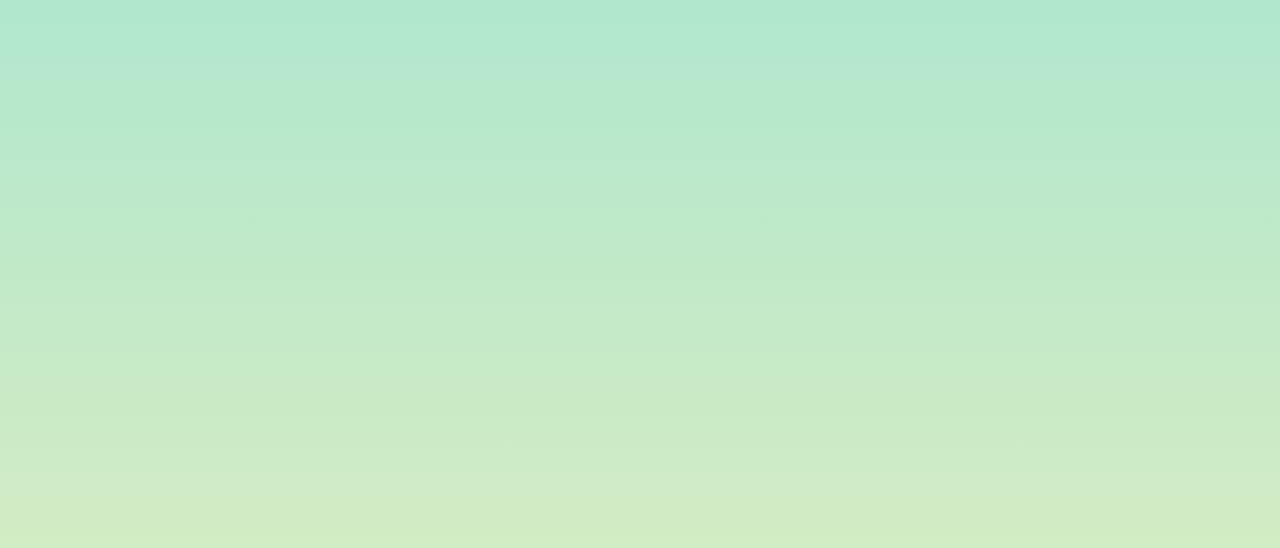
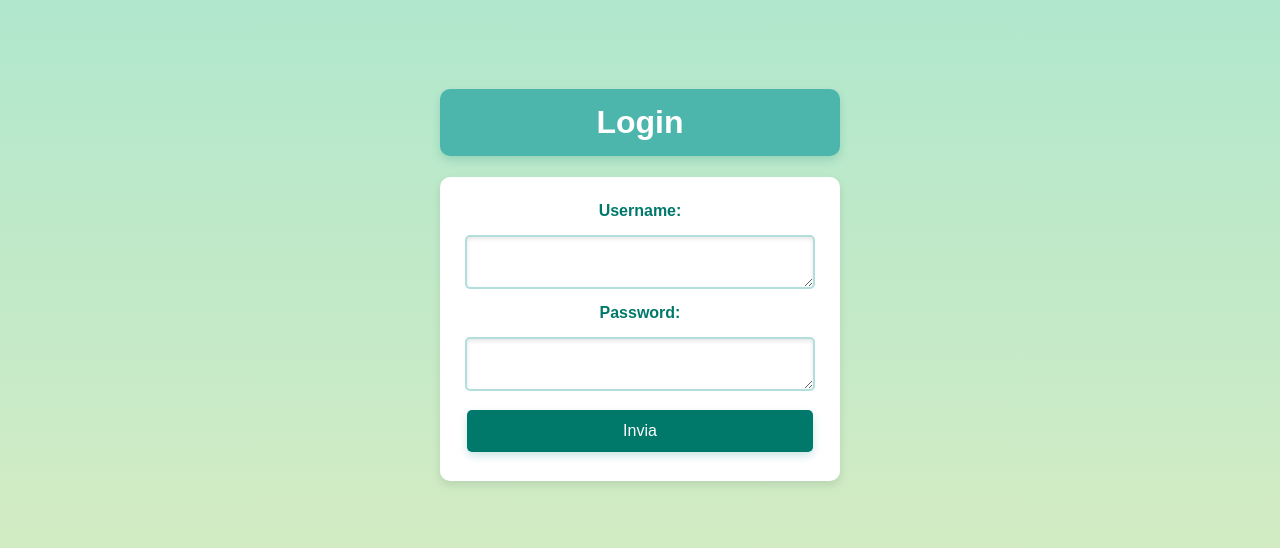
Before and after one commit to MariaLeonardo-Unitn/Webapp-comune-di-Trento, a React (Create React App) app in the folder app-react/: page /login in a window 1280 px wide. Before the commit this address had no page. Shown: the part 136-684 px from the top of the page. Built offline with nearby package versions, Linux system fonts and the light colour scheme.

Commit message:
homepage

```diff
--- a/app-react/package.json
+++ b/app-react/package.json
@@ -4,6 +4,7 @@
   "private": true,
   "dependencies": {
     "cra-template": "1.2.0",
+    "leaflet": "^1.9.4",
     "react": "^18.3.1",
     "react-dom": "^18.3.1",
     "react-router-dom": "^7.1.5",
--- a/app-react/src/App.js
+++ b/app-react/src/App.js
@@ -2,16 +2,20 @@ import React from 'react';
 import { BrowserRouter as Router, Routes, Route, Navigate } from 'react-router-dom';
 import MenuPage from './Menu'; // New menu component
 import PrenotazioniPage from './PrenotazioniPage';
+import Homepage from './Homepage'; // Import Homepage
+import Login from './Login'; // Import Login component
 
 function App() {
   return (
     <Router>
       <Routes>
-      <Route path="/" element={<Navigate to="/menu" />} />
+        <Route path="/" element={<Homepage />} /> {/* Set Homepage as the default route */}
         <Route path="/menu" element={<MenuPage />} />
         <Route path="/prenotazioni" element={<PrenotazioniPage />} />
+        <Route path="/login" element={<Login />} /> {/* Add route for Login */}
       </Routes>
     </Router>
   );
 }
+
 export default App;
--- /dev/null
+++ b/app-react/src/Homepage.js
@@ -0,0 +1,141 @@
+import React, { useEffect } from 'react';
+import { useNavigate } from 'react-router-dom'; // Import useNavigate from react-router-dom
+import L from 'leaflet';
+import 'leaflet/dist/leaflet.css';
+import './styles/Homepage.css'; // Import the CSS file
+
+// Fix for Leaflet marker icons
+import markerIcon from 'leaflet/dist/images/marker-icon.png';
+import markerIconShadow from 'leaflet/dist/images/marker-shadow.png';
+
+// Fix for default Leaflet marker icons
+const DefaultIcon = L.icon({
+  iconUrl: markerIcon,
+  shadowUrl: markerIconShadow,
+  iconSize: [25, 41], // Size of the icon
+  iconAnchor: [12, 41], // Point of the icon which will correspond to marker's location
+  popupAnchor: [1, -34], // Point from which the popup should open relative to the iconAnchor
+  shadowSize: [41, 41], // Size of the shadow
+});
+
+L.Marker.prototype.options.icon = DefaultIcon; // Set default icon
+
+function Homepage() {
+  const navigate = useNavigate(); // Initialize useNavigate
+
+  // Initialize the map when the component mounts
+  useEffect(() => {
+    const map = L.map('map').setView([46.0667, 11.1333], 12); // Coordinates for Trento, Italy
+
+    L.tileLayer('https://{s}.tile.openstreetmap.org/{z}/{x}/{y}.png', {
+      attribution: '© OpenStreetMap contributors',
+    }).addTo(map);
+
+    // Define the centriDiRaccolta data
+    const centriDiRaccolta = [
+      {
+        nome: "Argentario",
+        coord: [46.0897, 11.1212],
+        indirizzo: "Via Pradiscola, 22",
+      },
+      {
+        nome: "Mattarello",
+        coord: [46.0023, 11.1361],
+        indirizzo: "Via della Gotarda",
+      },
+      {
+        nome: "Meano",
+        coord: [46.1112, 11.1556],
+        indirizzo: "Via Bellaria, 44/B",
+      },
+      {
+        nome: "Povo",
+        coord: [46.0605, 11.1508],
+        indirizzo: "Via Castel di Pietrapiana, 8",
+      },
+      {
+        nome: "Sopramonte",
+        coord: [46.0811, 11.0974],
+        indirizzo: "Via Strada di Campedél",
+      },
+    ];
+
+    // Add markers for each centro di raccolta
+    centriDiRaccolta.forEach((centro) => {
+      L.marker(centro.coord)
+        .addTo(map)
+        .bindPopup(`<b>Centro di Raccolta</b><br><b>${centro.nome}</b><br>${centro.indirizzo}`);
+    });
+
+    // Handle map clicks to show a popup with a button
+    map.on('click', function (e) {
+      L.popup()
+        .setLatLng(e.latlng)
+        .setContent('<button onclick="window.location.href=\'/report\'">Segnala</button>')
+        .openOn(map);
+    });
+
+    // Cleanup the map when the component unmounts
+    return () => {
+      map.remove();
+    };
+  }, []);
+
+  // Event handlers for the icons
+  const handleVerdeClick = () => {
+    navigate('/menu'); // Redirect to the menu page
+  };
+
+  const handleLanguageClick = () => {
+    alert('Change language');
+  };
+
+  const handleLoginClick = () => {
+    navigate('/login');
+  };
+
+  return (
+    <div>
+      {/* Title */}
+      <div className="page-title">
+        <h1 className="page-title">Trento Clean City</h1>
+      </div>
+
+      {/* Map */}
+      <div id="map"></div>
+
+      {/* Top-left icons */}
+      <div className="top-left-icons">
+        <img
+          src="https://cdn-icons-png.flaticon.com/128/6015/6015685.png"
+          alt="Menu"
+          id="verdeButton"
+          onClick={handleVerdeClick}
+        />
+      </div>
+
+      {/* Top-right icons */}
+      <div className="top-right-icons">
+        <img
+          src="https://cdn-icons-png.flaticon.com/128/2014/2014826.png"
+          alt="Language"
+          id="languageIcon"
+          onClick={handleLanguageClick}
+        />
+        <img
+          src="https://cdn-icons-png.flaticon.com/128/1077/1077012.png"
+          alt="Login"
+          id="loginIcon"
+          onClick={handleLoginClick}
+        />
+      </div>
+
+      {/* Footer */}
+      <footer>
+        <p>Footer content</p>
+      </footer>
+    </div>
+  );
+}
+
+export default Homepage;
--- /dev/null
+++ b/app-react/src/Login.js
@@ -0,0 +1,42 @@
+import React, { useState } from 'react';
+import './styles/Login.css'; // Import the CSS file
+
+function Login() {
+  const [username, setUsername] = useState('');
+  const [password, setPassword] = useState('');
+
+  // Handle form submission
+  const handleSubmit = (event) => {
+    event.preventDefault();
+    alert(`Username: ${username}, Password: ${password}`);
+  };
+
+  return (
+    <div>
+      <h1 className="fade-in">Login</h1>
+      <form id="reservation-form" className="slide-in" onSubmit={handleSubmit}>
+        <label htmlFor="username">Username:</label>
+        <textarea
+          id="username"
+          name="username"
+          value={username}
+          onChange={(e) => setUsername(e.target.value)}
+          required
+        />
+
+        <label htmlFor="password">Password:</label>
+        <textarea
+          id="password"
+          name="password"
+          value={password}
+          onChange={(e) => setPassword(e.target.value)}
+          required
+        />
+
+        <button type="submit">Invia</button>
+      </form>
+    </div>
+  );
+}
+
+export default Login;
--- /dev/null
+++ b/app-react/src/styles/Homepage.css
@@ -0,0 +1,86 @@
+body {
+    font-family: Arial, sans-serif;
+    text-align: center;
+    margin: 0;
+    background: linear-gradient(to bottom, #a8e6cf, #dcedc1);
+    animation: gradientAnimation 15s ease infinite;
+}
+
+.page-title {
+    margin-top: 20px; /* Space above the title */
+    font-size: 2.5em; /* Increase font size for better visibility */
+    color: #1e5128; /* Ensure the title color is set */
+}
+
+#map {
+    flex-grow: 1; /* Allow map to take up available space */
+    height: 500px; /* Set a reasonable default height */
+    width: 100%;
+    border: 2px solid #a8e6cf;
+    box-shadow: 0px 0px 10px rgba(0, 0, 0, 0.2);
+    margin-top: 20px; /* Space above the map */
+}
+
+.leaflet-popup-content-wrapper {
+    border-radius: 10px;
+}
+
+button {
+    background-color: #a8e6cf;
+    color: white;
+    padding: 10px 20px;
+    text-align: center;
+    text-decoration: none;
+    display: inline-block;
+    font-size: 16px;
+    margin: 4px 2px;
+    border: none;
+    border-radius: 5px;
+    cursor: pointer;
+    transition: background-color 0.3s;
+}
+
+button:hover {
+    background-color: #dcedc1;
+}
+
+footer {
+    background-color: #dcedc1;
+    padding: 10px;
+    border-top: 2px solid #a8e6cf;
+    position: fixed;
+    width: 100%;
+    bottom: 0;
+    left: 0;
+    z-index: 1000; /* Ensure footer is above the map */
+}
+
+.top-left-icons,
+.top-right-icons {
+    position: absolute;
+    top: 20px;
+    z-index: 1000; /* Ensure icons are above the map */
+}
+
+.top-left-icons {
+    left: 20px;
+}
+
+.top-right-icons {
+    right: 20px;
+}
+
+.top-left-icons img,
+.top-right-icons img {
+    width: 30px;
+    height: 30px;
+    cursor: pointer;
+    background-color: #3ebd93; /* Slight sea green background */
+    border-radius: 50%;
+    padding: 5px;
+}
+
+.top-left-icons img:hover,
+.top-right-icons img:hover {
+    opacity: 0.8; /* Slight transparency on hover */
+}
--- /dev/null
+++ b/app-react/src/styles/Login.css
@@ -0,0 +1,85 @@
+body {
+    font-family: Arial, sans-serif;
+    padding: 20px;
+    background-color: #e0f7fa;
+    display: flex;
+    flex-direction: column;
+    align-items: center;
+    transition: background-color 0.3s ease;
+  }
+
+  h1 {
+    background-color: #4db6ac;
+    color: white;
+    padding: 15px;
+    text-align: center;
+    border-radius: 10px;
+    opacity: 0;
+    box-shadow: 0 4px 8px rgba(0, 128, 128, 0.2);
+  }
+
+  form {
+    display: flex;
+    flex-direction: column;
+    gap: 15px;
+    width: 350px;
+    margin: 20px auto;
+    background-color: #fff;
+    padding: 25px;
+    border-radius: 10px;
+    box-shadow: 0 4px 8px rgba(0, 0, 0, 0.1);
+    opacity: 0;
+  }
+
+  label {
+    font-weight: bold;
+    color: #00796b;
+  }
+
+  textarea {
+    padding: 10px;
+    border: 2px solid #b2dfdb;
+    border-radius: 5px;
+    box-shadow: inset 0 2px 4px rgba(0, 0, 0, 0.1);
+  }
+
+  select {
+    padding: 10px;
+    border: 2px solid #b2dfdb;
+    border-radius: 5px;
+    box-shadow: inset 0 2px 4px rgba(0, 0, 0, 0.1);
+  }
+
+  button {
+    background-color: #00796b;
+    color: white;
+    border: none;
+    padding: 12px;
+    border-radius: 5px;
+    cursor: pointer;
+    transition: background-color 0.3s ease, transform 0.3s ease;
+    box-shadow: 0 4px 8px rgba(0, 128, 128, 0.2);
+  }
+
+  button:hover {
+    background-color: #004d40;
+    transform: translateY(-2px);
+  }
+
+  @keyframes fadeIn {
+    from { opacity: 0; }
+    to { opacity: 1; }
+  }
+
+  @keyframes slideIn {
+    from { transform: translateY(20px); opacity: 0; }
+    to { transform: translateY(0); opacity: 1; }
+  }
+
+  .fade-in {
+    animation: fadeIn 1s ease-in-out forwards;
+  }
+
+  .slide-in {
+    animation: slideIn 1.5s ease-in-out forwards;
+  }
```
Also changed, not shown: app-react/src/Menu.js (+5 -3 lines), 1 other file (tests, documents, lock files or other folders). Lines whose indentation alone changed are shown as unchanged.
